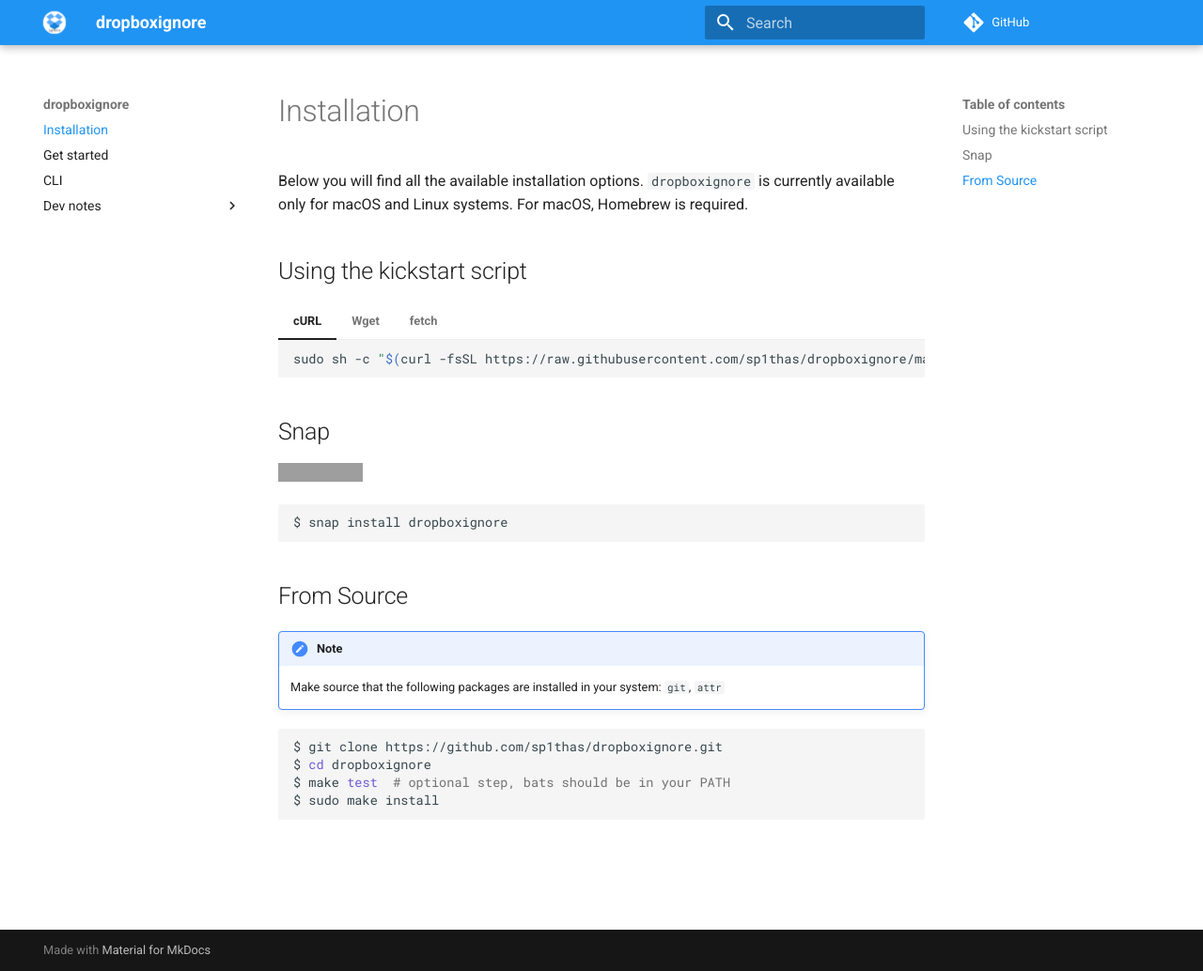
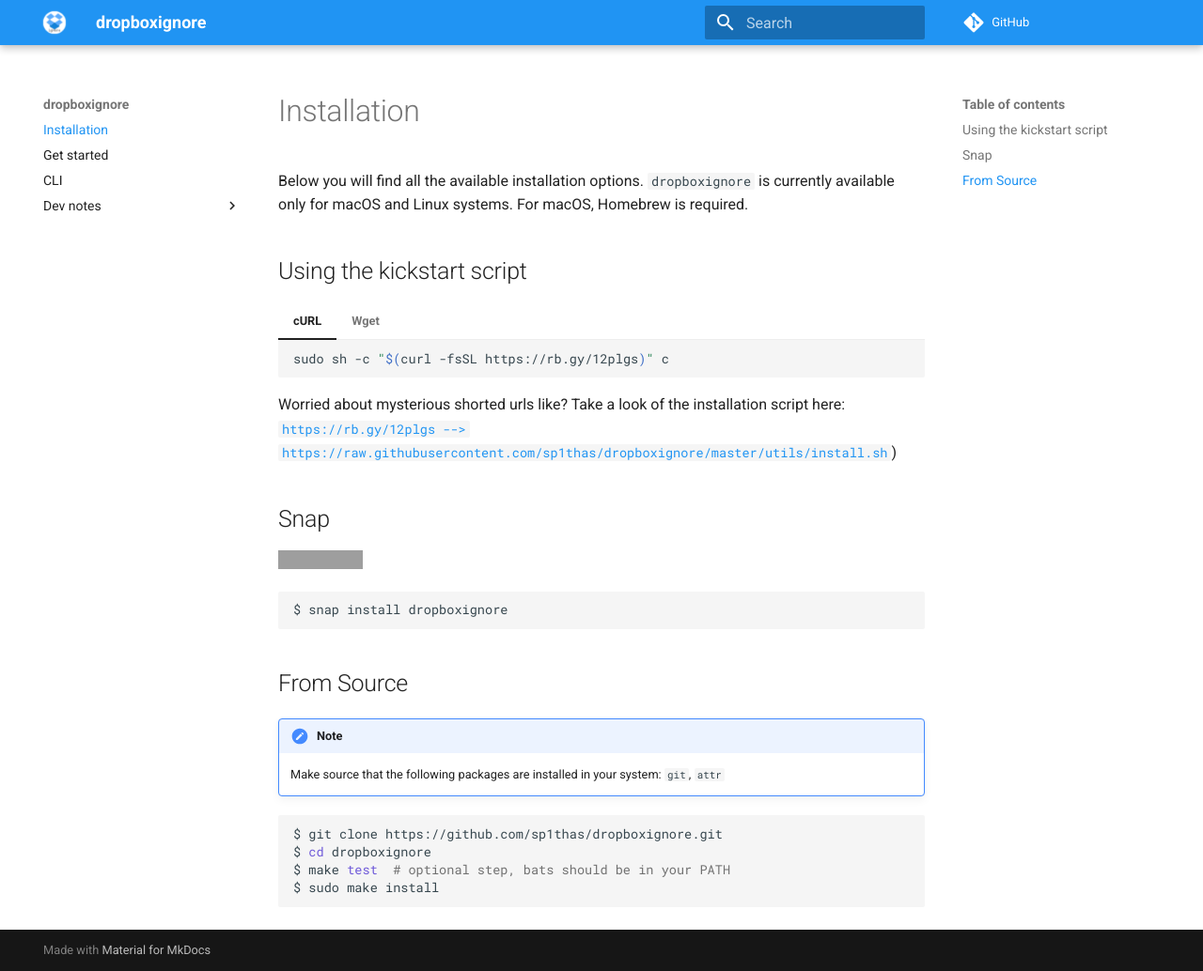
Before and after one commit to sp1thas/dropboxignore, an MkDocs documentation site: the page built from docs/installation.md, in a window 1280 px wide and 1034 px high. Shown: the whole window at 94% size. Built offline with MkDocs 1.6.1 and Material for MkDocs 9.7.7, drawn with Linux system fonts in a browser that asks for light colours; comment, search, counter and statistics services are not loaded; grey boxes are pictures that could not be loaded.

````diff
--- a/docs/installation.md
+++ b/docs/installation.md
@@ -6,20 +6,16 @@
 === "cURL"
 
     ```shell
-    sudo sh -c "$(curl -fsSL https://raw.githubusercontent.com/sp1thas/dropboxignore/master/utils/install.sh)"
+    sudo sh -c "$(curl -fsSL https://rb.gy/12plgs)" c
     ```
 
 === "Wget"
 
     ```shell
-    sudo sh -c "$(wget -qO- https://raw.githubusercontent.com/sp1thas/dropboxignore/master/utils/install.sh)"
+    sudo sh -c "$(wget -qO- https://rb.gy/12plgs)" w
     ```
 
-=== "fetch"
-
-    ```
-    sudo sh -c "$(fetch -o - https://raw.githubusercontent.com/sp1thas/dropboxignore/master/utils/install.sh)"
-    ```
+Worried about mysterious shorted urls like? Take a look of the installation script here: [`https://rb.gy/12plgs --> https://raw.githubusercontent.com/sp1thas/dropboxignore/master/utils/install.sh`](https://raw.githubusercontent.com/sp1thas/dropboxignore/master/utils/install.sh))
 
 ## Snap
 
````
Also changed, not shown: README.md (+3 -2 lines), 3 other files.
